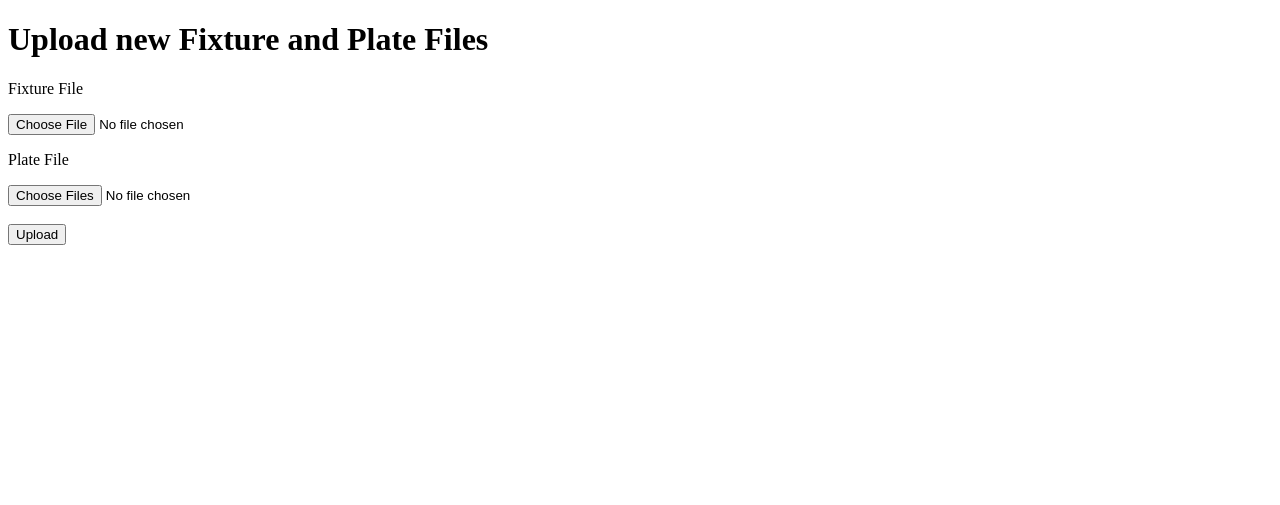
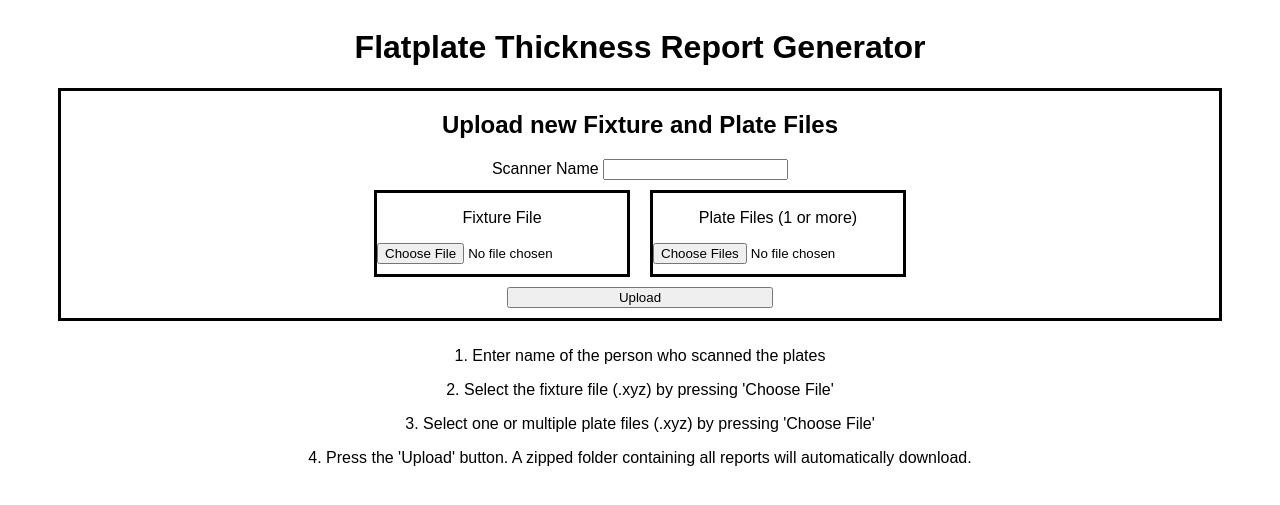
Before and after one commit to brendanjlee/reportGenerator, a Flask app: page / in a window 1280 px wide. Shown: the top 505 px of the page. Run offline with Flask 2, Linux system fonts and the light colour scheme.

Commit message:
Started hosting on web

```diff
--- a/app.py
+++ b/flask_app.py
@@ -1,29 +1,33 @@
-from typing import TextIO
-from flask import Flask, render_template, request, url_for, flash, redirect, send_from_directory
-from io import TextIOWrapper
-from detect_delimiter import detect
-from werkzeug.utils import secure_filename
-import os, sys
-import csv
-import numpy as np
-#
+from flask import Flask, render_template, request, redirect, send_from_directory, abort
 from generator import Generator, read_fixture, read_plates
 from pathlib import Path
+import os
 
 # Server setup
 cwd = os.getcwd()
-ALLOWED_EXTENSIONS = {'xyz'}
 
+# Create Flask app
 app = Flask(__name__)
 
 def allowed_file(filename):
+  """Checks if the filename can be accepted.
+
+  Args:
+      filename (string): the filename with extention
+
+  Returns:
+      Bool: whether the filetype is supported or not
+  """
+  ALLOWED_EXTENSIONS = {'xyz'}
   return '.' in filename and \
     filename.rsplit('.', 1)[1].lower() in ALLOWED_EXTENSIONS
-  # end of allowed_file()
 
 @app.route('/', methods=['GET', 'POST'])
 def upload_file():
   if request.method == 'POST':
+    # scanner name
+    scanner_name = request.form['username']
+
     # Process Fixture file into np.array
     fixture_file = request.files['file']
     fixture = read_fixture(fixture_file)
@@ -37,7 +41,7 @@ def upload_file():
     Path(generator_dir).mkdir(parents=True, exist_ok=True)
 
     # Initialize generator
-    generator = Generator(fixture=fixture, plateList=plateList, cwd=generator_dir)
+    generator = Generator(fixture=fixture, plateList=plateList, cwd=generator_dir, scanner=scanner_name)
     generator.process_plates()
 
     # Zip files into cwd/reports.zip
@@ -46,12 +50,12 @@ def upload_file():
     return redirect('/files/reports.zip')
 
   return render_template('index.html')
-# end of upload_file()
 
 @app.route('/files/<path:path>',methods = ['GET','POST'])
 def get_files(path):
+  """Returns the processed reports back to the user as a zipped folder.
+  """
   DOWNLOAD_DIRECTORY = os.getcwd()
-  """Download a file."""
   try:
       return send_from_directory(DOWNLOAD_DIRECTORY, path, as_attachment=True)
   except FileNotFoundError:
--- /dev/null
+++ b/requirements.txt
@@ -0,0 +1 @@
+flask==2.0.1
--- /dev/null
+++ b/static/styles.css
@@ -0,0 +1,29 @@
+body {
+  font-family: Arial, Helvetica, sans-serif;
+  display: flex;
+  flex-direction: column;
+  text-align: center;
+}
+
+main {
+  border-style: solid;
+  margin: 0px 50px 10px 50px;
+  padding-bottom: 10px;
+}
+
+.upload-div {
+  display: flex;
+  flex-direction: row;
+  justify-content: center;
+}
+
+.upload-file {
+  margin: 10px;
+  padding-bottom: 10px;
+  border-style: solid;
+  width: 250px;
+}
+
+.submit-button {
+  width: 20em;
+}
--- a/templates/index.html
+++ b/templates/index.html
@@ -1,21 +1,39 @@
-<!doctype html>
+<!DOCTYPE html>
 <html>
-  <title>Upload new Files</title>
-  <h1>Upload new Fixture and Plate Files</h1>
-  <form method=post enctype=multipart/form-data>
-    <p>Fixture File</p>
-    <input type=file name=file class='fixture-input'><br>
-    <p>Plate File</p>
-    <input type="file" name='file[]' multiple='' class='plate-input'><br>
-    <br>
-    <input type=submit value=Upload>
-  </form>
+  <head>
+    <meta charset='utf-8'>
+    <title>Flatplate Report Generator</title>
+    <link rel="stylesheet" href="static/styles.css"/>
+  </head>
+  <body>
+    <header class='header'>
+      <h1>Flatplate Thickness Report Generator</h1>
+    </header>
+    <main class='main'>
+      <h2>Upload new Fixture and Plate Files</h2>
+      <form method=post enctype="multipart/form-data">
+        <div class='name-div'>
+          <label for="username">Scanner Name</label>
+          <input type="text" id='username' name='username'>
+        </div>
+        <div class='upload-div'>
+          <div class='upload-file'>
+            <p>Fixture File</p>
+            <input type=file name=file class='fixture-input'>
+          </div>
+          <div class='upload-file'>
+            <p>Plate Files (1 or more)</p>
+            <input type="file" name='file[]' multiple='' class='plate-input'>
+          </div>
+        </div>
+        <input type=submit value=Upload class='submit-button'>
+      </form>
+    </main>
+    <div class='instruction-div'>
+      <p>1. Enter name of the person who scanned the plates</p>
+      <p>2. Select the fixture file (.xyz) by pressing 'Choose File'</p>
+      <p>3. Select one or multiple plate files (.xyz) by pressing 'Choose File'</p>
+      <p>4. Press the 'Upload' button. A zipped folder containing all reports will automatically download.</p>
+    </div>
+  </body>
 </html>
-
-<!--
-  <p>Fixutre File</p>
-  <input type=file name=file class='fixture-input'><br>
-  <p>Plate File</p>
-  <input type="file" name="file[]" multiple="" class="plate-input"><br>
-  <br>
--->
```
Also changed, not shown: generator.py (+17 -12 lines), templates/downloads.html (+20 -6 lines), __init__.py (deleted).
